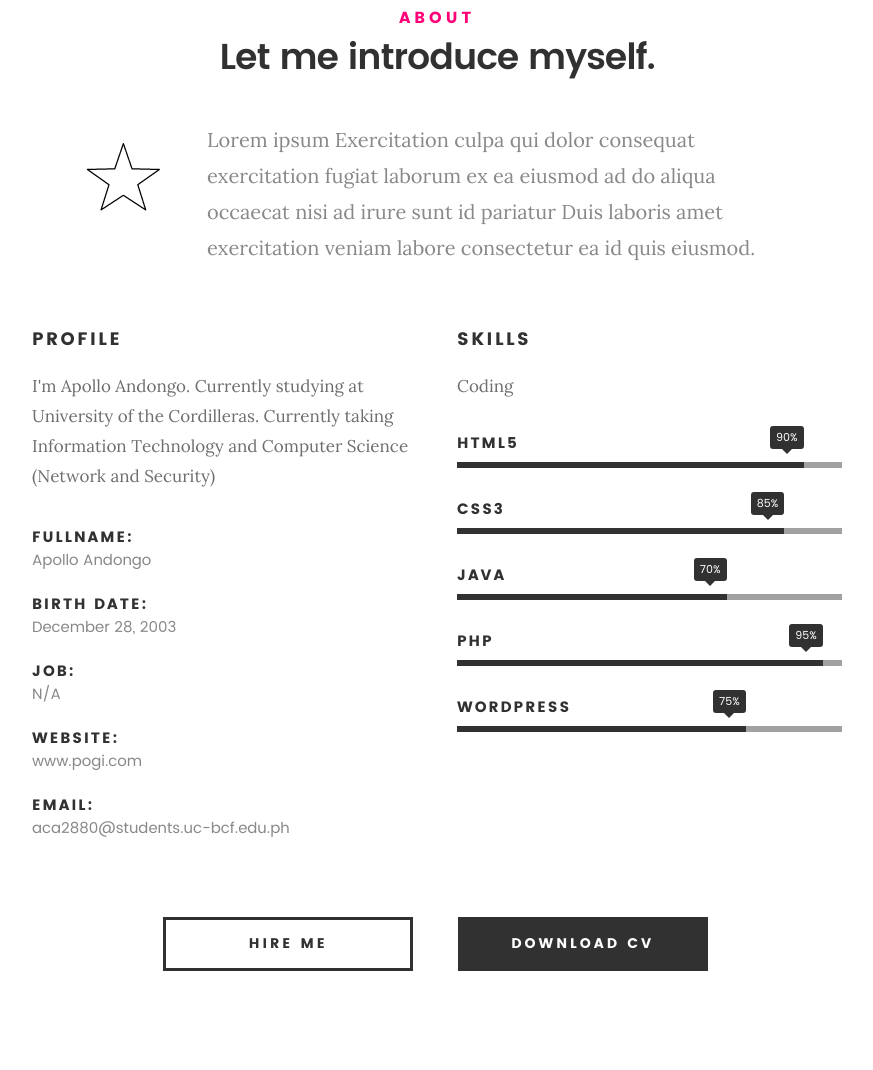
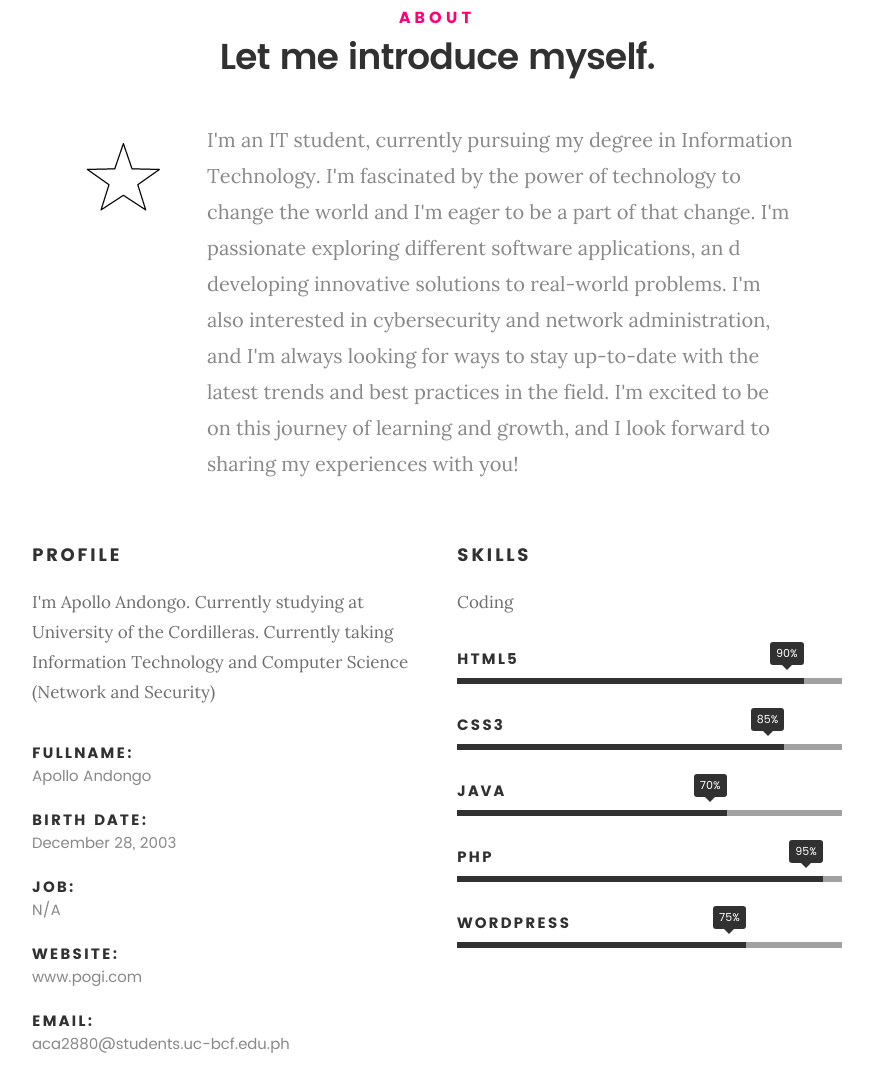
Before and after one commit to Apollo2132/Apollo2132.github.io, a plain HTML site: page index.html in a window 1280 px wide. Shown: the part 917-1987 px from the top of the page, without its empty margins (203-1076 px from the left). Drawn offline with Linux system fonts and the light colour scheme; files whose address does not match are found by name.

Commit message:
Final Project

```diff
--- a/index.html
+++ b/index.html
@@ -113,7 +113,7 @@
 
    				<img src="images/profile-pic.jpg" alt="Profile Picture">
 
-   				<p class="lead">Lorem ipsum Exercitation culpa qui dolor consequat exercitation fugiat laborum ex ea eiusmod ad do aliqua occaecat nisi ad irure sunt id pariatur Duis laboris amet exercitation veniam labore consectetur ea id quis eiusmod.</p>
+   				<p class="lead"> I'm an IT student, currently pursuing my degree in Information Technology. I'm fascinated by the power of technology to change the world and I'm eager to be a part of that change. I'm passionate exploring different software applications, an d developing innovative solutions to real-world problems. I'm also interested in cybersecurity and network administration, and I'm always looking for ways to stay up-to-date with the latest trends and best practices in the field. I'm excited to be on this journey of learning and growth, and I look forward to sharing my experiences with you!</p>
    			</div>
 
    		</div>
```
